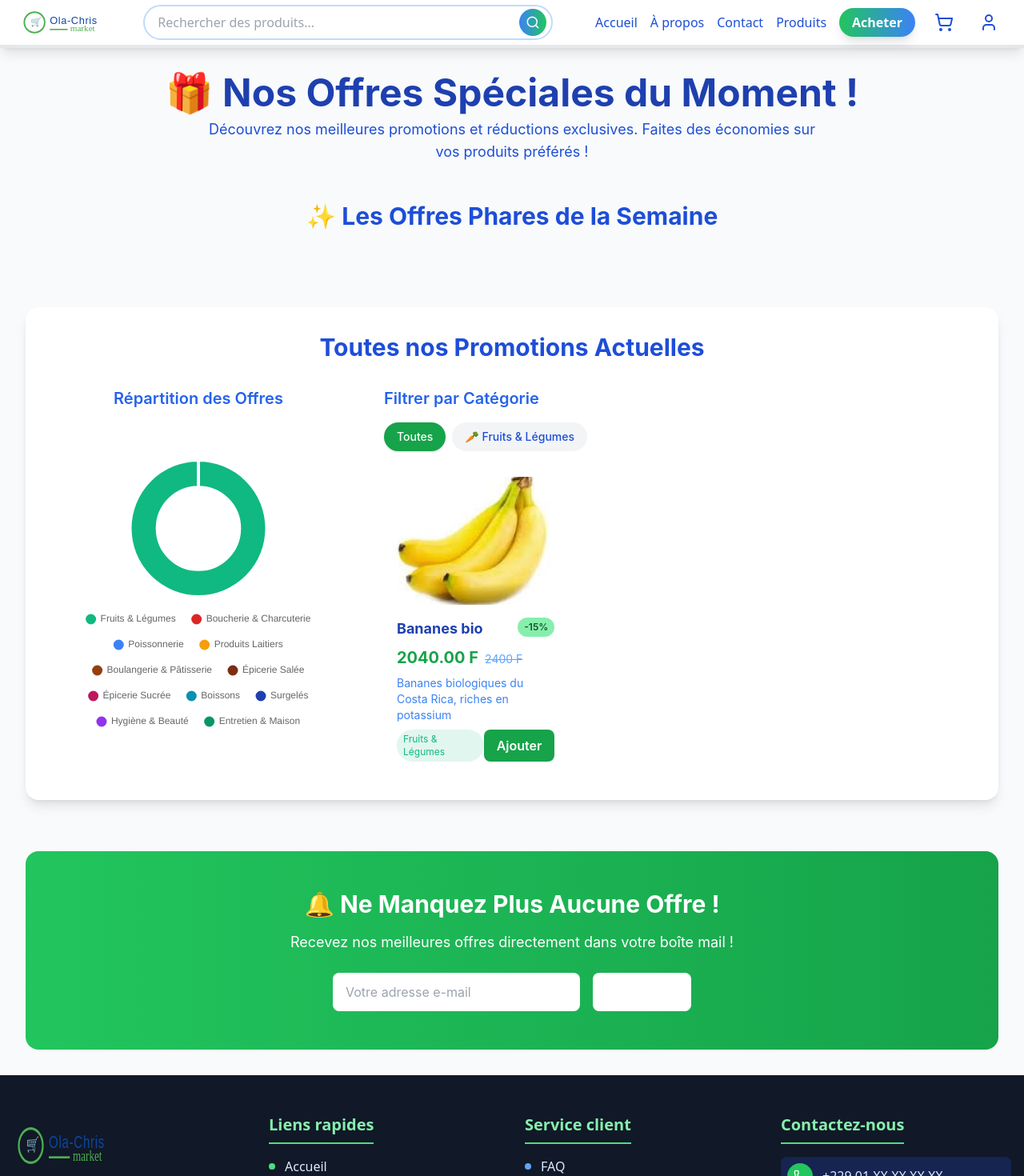
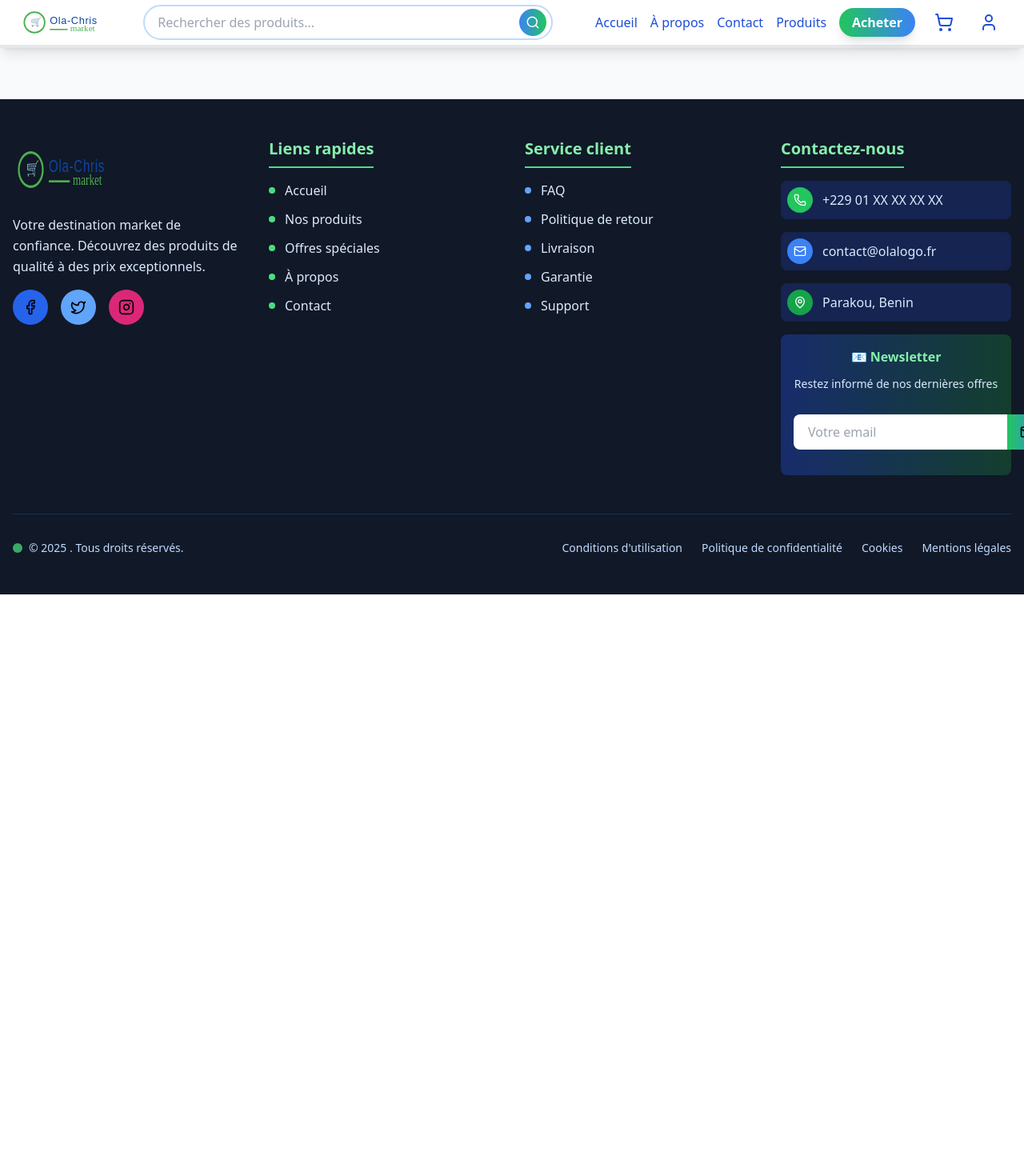
Before and after one commit to 7Emma/Ola-Chris, a React (Vite) app: page /offer in a window 1280 px wide. Shown: the top 1470 px of the page at 80% size. After the commit the page ends 800 px from the top, so only its background shows below. Built offline with nearby package versions, Linux system fonts and the light colour scheme.

Commit message:
Ola-site

```diff
--- a/src/pages/Offer.jsx
+++ b/src/pages/Offer.jsx
@@ -3,13 +3,12 @@ import Chart from "chart.js/auto";
 import { products } from "../data/products";
 import { categories } from "../data/categories";
 
-const SpecialOffersComponent = () => {
+const Offer = () => {
   const [activeCategory, setActiveCategory] = useState("all");
   const chartRef = useRef(null);
   const chartInstance = useRef(null);
   const [newsletterSuccess, setNewsletterSuccess] = useState(false);
 
-  // Préparer les données pour le graphique
   const chartData = categories.map((category) => ({
     ...category,
     count: products.filter(
@@ -17,7 +16,6 @@ const SpecialOffersComponent = () => {
     ).length,
   }));
 
-  // Filtrer les produits avec des offres spéciales (discount > 0)
   const specialOffers = products.filter((product) => product.discount > 0);
 
   const getUpcomingSunday = () => {
@@ -220,12 +218,9 @@ const SpecialOffersComponent = () => {
               callbacks: {
                 label: function (context) {
                   let label = context.label || "";
-                  if (label) {
-                    label += ": ";
-                  }
-                  if (context.parsed !== null) {
+                  if (label) label += ": ";
+                  if (context.parsed !== null)
                     label += context.parsed + " offre(s)";
-                  }
                   return label;
                 },
               },
@@ -262,164 +257,10 @@ const SpecialOffersComponent = () => {
   return (
     <div className="antialiased font-['Inter'] bg-gray-50 text-primaryBlue-900">
       <div className="container mx-auto p-4 sm:p-6 md:p-8">
-        {/* Header Section */}
-        <header className="text-center mb-12">
-          <h1 className="text-4xl md:text-5xl font-bold text-primaryBlue-800 mb-2">
-            🎁 Nos Offres Spéciales du Moment !
-          </h1>
-          <p className="text-lg text-primaryBlue-700 max-w-3xl mx-auto">
-            Découvrez nos meilleures promotions et réductions exclusives. Faites
-            des économies sur vos produits préférés !
-          </p>
-        </header>
-
-        {/* Featured Offers Section */}
-        <section className="mb-16">
-          <h2 className="text-3xl font-bold text-primaryBlue-700 mb-8 text-center">
-            ✨ Les Offres Phares de la Semaine
-          </h2>
-          <div className="grid grid-cols-1 md:grid-cols-2 lg:grid-cols-2 gap-8">
-            {specialOffers
-              .filter((o) => o.discount >= 20)
-              .slice(0, 2)
-              .map(createFeaturedCard)}
-          </div>
-        </section>
-
-        {/* Interactive Promotions Section */}
-        <section className="bg-white p-6 sm:p-8 rounded-2xl shadow-lg mb-16">
-          <h2 className="text-3xl font-bold text-primaryBlue-700 mb-8 text-center">
-            Toutes nos Promotions Actuelles
-          </h2>
-          <div className="flex flex-col lg:flex-row gap-8 lg:gap-12">
-            {/* Chart */}
-            <div className="w-full lg:w-1/3 flex flex-col items-center">
-              <h3 className="text-xl font-semibold mb-4 text-primaryBlue-600">
-                Répartition des Offres
-              </h3>
-              <div className="chart-container">
-                <canvas ref={chartRef} id="offersChart"></canvas>
-              </div>
-            </div>
-            {/* Filters and Product List */}
-            <div className="w-full lg:w-2/3">
-              <h3 className="text-xl font-semibold mb-4 text-primaryBlue-600">
-                Filtrer par Catégorie
-              </h3>
-              <div className="flex flex-wrap gap-2 mb-8">
-                <button
-                  onClick={() => handleFilterClick("all")}
-                  className={`filter-btn px-4 py-2 rounded-full text-sm font-medium transition-colors duration-200 ${
-                    activeCategory === "all"
-                      ? "bg-primaryGreen-600 text-white shadow"
-                      : "bg-gray-100 text-primaryBlue-700"
-                  }`}
-                >
-                  Toutes
-                </button>
-                {chartData
-                  .filter((c) => c.count > 0)
-                  .map((cat) => (
-                    <button
-                      key={cat.id}
-                      onClick={() => handleFilterClick(cat.id.toString())}
-                      className={`filter-btn px-4 py-2 rounded-full text-sm font-medium transition-colors duration-200 ${
-                        activeCategory === cat.id.toString()
-                          ? "bg-primaryGreen-600 text-white shadow"
-                          : "bg-gray-100 text-primaryBlue-700"
-                      }`}
-                    >
-                      {cat.icon} {cat.name}
-                    </button>
-                  ))}
-              </div>
-              <div className="grid grid-cols-1 sm:grid-cols-2 xl:grid-cols-3 gap-6">
-                {renderProducts(activeCategory)}
-              </div>
-            </div>
-          </div>
-        </section>
-
-        {/* Newsletter Section */}
-        <section className="bg-gradient-to-r from-primaryGreen-500 to-primaryGreen-600 text-white p-8 sm:p-12 rounded-2xl text-center">
-          <h2 className="text-3xl font-bold mb-4">
-            🔔 Ne Manquez Plus Aucune Offre !
-          </h2>
-          <p className="text-lg mb-6 max-w-2xl mx-auto">
-            Recevez nos meilleures offres directement dans votre boîte mail !
-          </p>
-          <form
-            onSubmit={handleNewsletterSubmit}
-            className="max-w-md mx-auto flex flex-col sm:flex-row gap-4"
-          >
-            <input
-              type="email"
-              name="newsletter-email"
-              required
-              placeholder="Votre adresse e-mail"
-              className="w-full px-4 py-3 rounded-lg text-primaryBlue-900 focus:outline-none focus:ring-4 focus:ring-white/50 transition"
-            />
-            <button
-              type="submit"
-              className="bg-white text-primaryGreen-700 font-bold px-6 py-3 rounded-lg hover:bg-primaryBlue-200 transform hover:scale-105 transition"
-            >
-              S'inscrire
-            </button>
-          </form>
-          {newsletterSuccess && (
-            <p className="mt-4 text-primaryBlue-200 font-semibold">
-              Merci pour votre inscription !
-            </p>
-          )}
-        </section>
+        {/* Sections ici (header, promotions, graphique, newsletter...) */}
       </div>
-
-      <style jsx>{`
-        .chart-container {
-          position: relative;
-          height: 350px;
-          width: 100%;
-          max-width: 350px;
-          margin: auto;
-        }
-        .gradient-text {
-          background: linear-gradient(to right, #22c55e, #16a34a);
-          -webkit-background-clip: text;
-          -webkit-text-fill-color: transparent;
-        }
-        .promo-badge {
-          position: absolute;
-          top: -10px;
-          right: -10px;
-          transform: rotate(15deg);
-        }
-        :root {
-          --color-primary-blue-100: #dbeafe;
-          --color-primary-blue-200: #bfdbfe;
-          --color-primary-blue-400: #60a5fa;
-          --color-primary-blue-500: #3b82f6;
-          --color-primary-blue-600: #2563eb;
-          --color-primary-blue-700: #1d4ed8;
-          --color-primary-blue-800: #1e40af;
-          --color-primary-blue-900: #1e3a8a;
-          --color-primary-green-300: #86efac;
-          --color-primary-green-400: #4ade80;
-          --color-primary-green-500: #22c55e;
-          --color-primary-green-600: #16a34a;
-          --color-primary-green-800: #166534;
-          --color-primary-green-900: #14532d;
-          --color-accent-pink-600: #db2777;
-          --color-accent-pink-700: #be185d;
-        }
-        .bg-primaryBlue-100 {
-          background-color: var(--color-primary-blue-100);
-        }
-        .text-primaryBlue-900 {
-          color: var(--color-primary-blue-900);
-        }
-      `}</style>
     </div>
   );
 };
 
-export default SpecialOffersComponent;
+export default Offer;
```
Also changed, not shown: src/assets/bg/photo-about.jpg.
